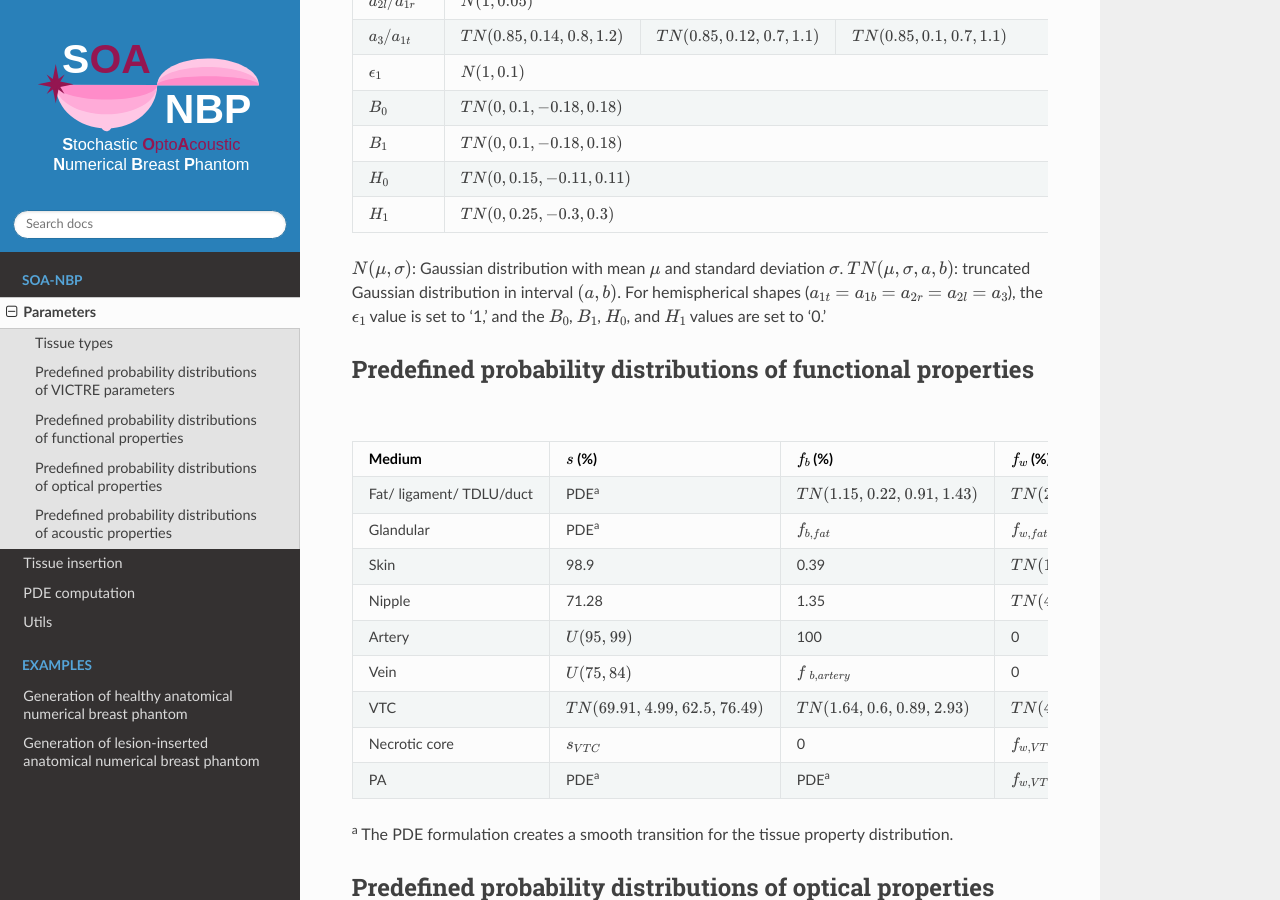
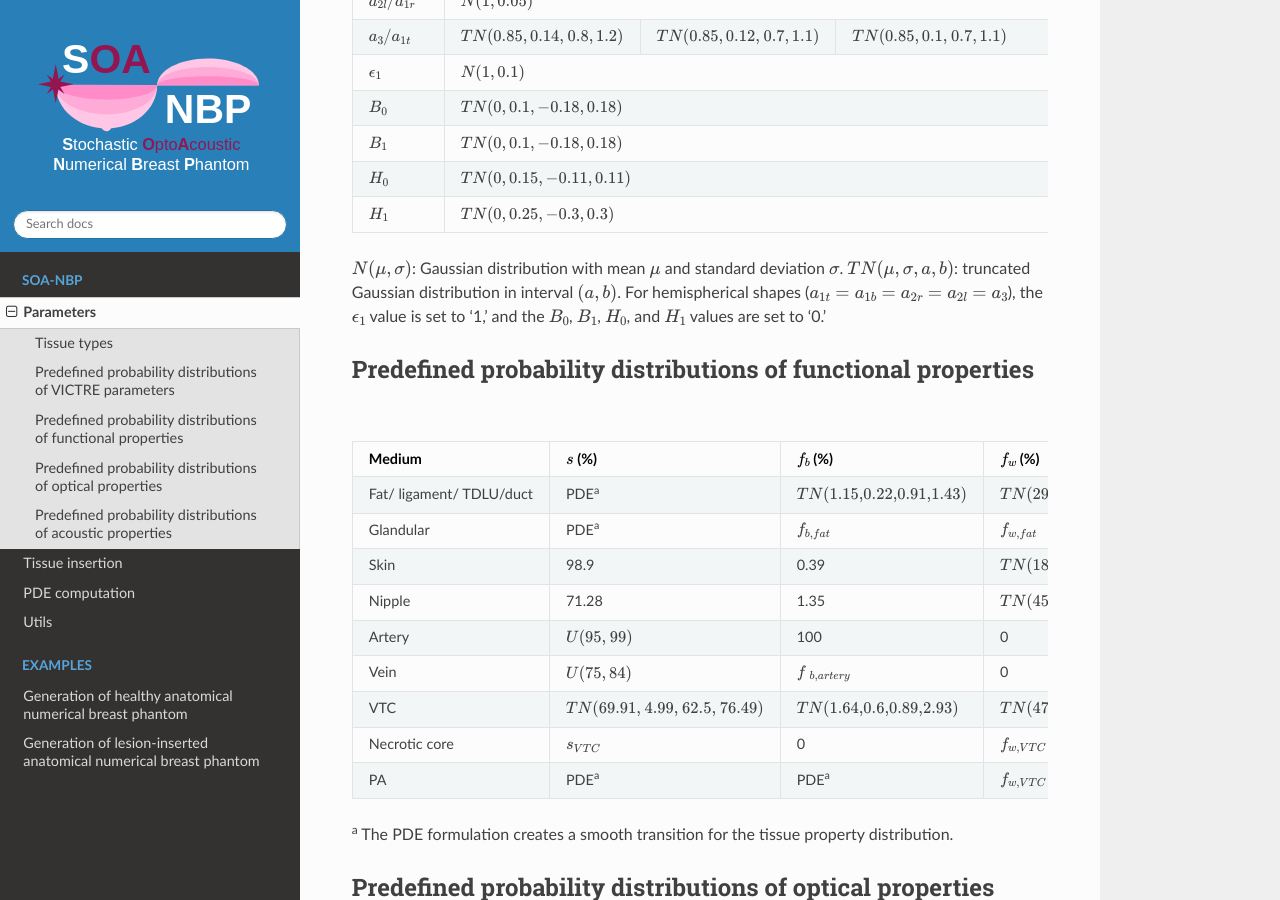
Before and after one commit to seonyeong-park/soa-nbp-tutorial, a Sphinx documentation site: the page built from docs/source/soa-nbp/parameters.rst, in a window 1280 px wide and 900 px high, scrolled down 981 px. Built offline with Sphinx 7.4.7 and the Read the Docs theme 2.0.0, drawn with Linux system fonts in a browser that asks for light colours; pages that are not in the unit, such as notebooks, are missing from menus.

```diff
--- a/docs/source/soa-nbp/parameters.rst
+++ b/docs/source/soa-nbp/parameters.rst
@@ -78,9 +78,9 @@ Predefined probability distributions of functional properties
 +-----------+-----------------+-------------------+-----------------+---------------------+----------------+
 | Medium    |:math:`s` (%)    |:math:`f_b` (%)    |:math:`f_w` (%)  |:math:`f_f` (%)      |:math:`f_m` (%) |
 +===========+=================+===================+=================+=====================+================+
-| Fat/      | PDE\ :sup:`a`   |:math:`TN(1.15,`   |:math:`TN(29.17,`|:math:`100 - `       | 0              |
-| ligament/ |                 |:math:`0.22,`      |:math:`13.11,`   |:math:`(f_ {b,fat} ` |                |
-| TDLU/duct |                 |:math:`0.91,`      |:math:`14, 20)`  |:math:`+ f_{w,fat})` |                |
+| Fat/      | PDE\ :sup:`a`   |:math:`TN(1.15,`\  |:math:`TN(29.17,`|:math:`100 - `       | 0              |
+| ligament/ |                 |:math:`0.22,`\     |:math:`13.11,`   |:math:`(f_ {b,fat} ` |                |
+| TDLU/duct |                 |:math:`0.91,`\     |:math:`14, 20)`  |:math:`+ f_{w,fat})` |                |
 |           |                 |:math:`1.43)`      |                 |                     |                |
 +-----------+-----------------+-------------------+-----------------+---------------------+----------------+
 | Glandular | PDE\ :sup:`a`   |:math:`f_{b,fat}`  |:math:`f_{w,fat}`| 0                   | 0              |
@@ -103,9 +103,9 @@ Predefined probability distributions of functional properties
 | Vein      |:math:`U(75, 84)`|:math:`f`          | 0               | 0                   | 0              |
 |           |                 |:math:`_{b,artery}`|                 |                     |                |
 +-----------+-----------------+-------------------+-----------------+---------------------+----------------+
-| VTC       |:math:`TN(69.91,`|:math:`TN(1.64,`   |:math:`TN(47.67,`|:math:`100 - `       | 0              |
-|           |:math:`4.99,`    |:math:`0.6,`       |:math:`20.15,`   |:math:`(f_{b,VTC} + `|                |
-|           |:math:`62.5,`    |:math:`0.89,`      |:math:`24.14,`   |:math:`f_{w,VTC})`   |                |
+| VTC       |:math:`TN(69.91,`|:math:`TN(1.64,`\  |:math:`TN(47.67,`|:math:`100 - `       | 0              |
+|           |:math:`4.99,`    |:math:`0.6,`\      |:math:`20.15,`   |:math:`(f_{b,VTC} + `|                |
+|           |:math:`62.5,`    |:math:`0.89,`\     |:math:`24.14,`   |:math:`f_{w,VTC})`   |                |
 |           |:math:`76.49)`   |:math:`2.93)`      |:math:`82.25)`   |                     |                |
 +-----------+-----------------+-------------------+-----------------+---------------------+----------------+
 | Necrotic  |:math:`s_{VTC}`  | 0                 |:math:`f_{w,VTC}`|:math:`f_{f,VTC}`    | 0              |
```
